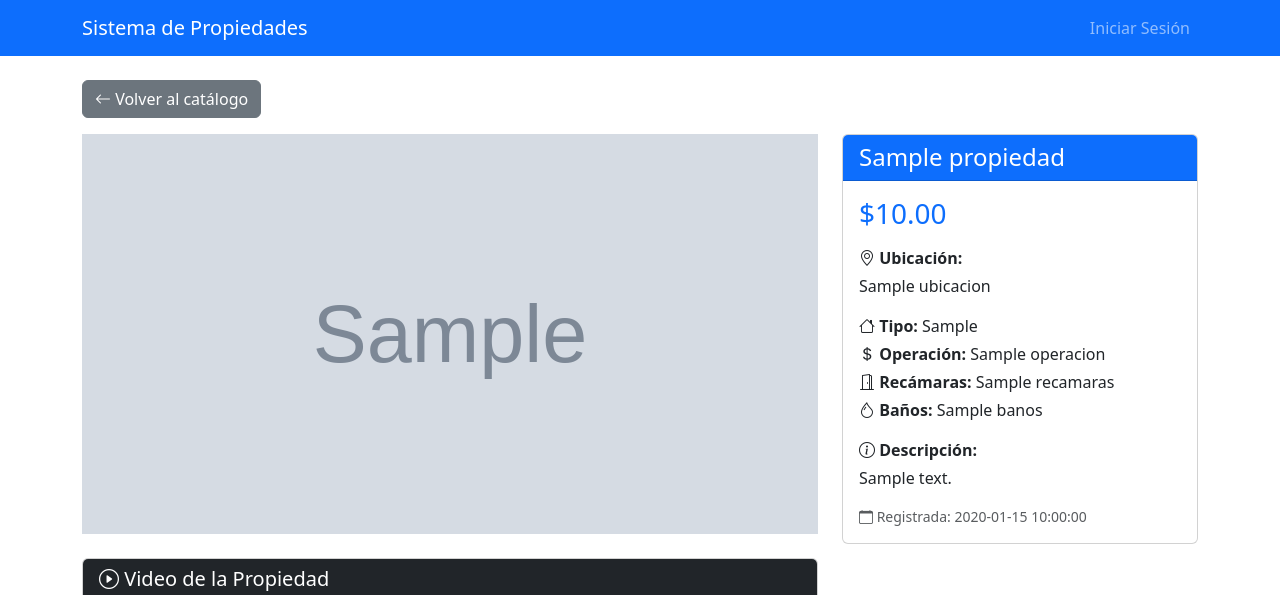
After one commit to Gipsonbienesraices/propiedades_app, a Flask app: template templates/ver_propiedad.html in a window 1280 px wide. The commit adds this page. Shown: the top 595 px of the page. Run offline with Flask 3, Linux system fonts and the light colour scheme; the template is opened without the code that fills it: most values are stand-ins (such as "Sample title", 1, 10 or a date in 2020); grey boxes marked "Sample" are stand-in pictures; some libraries are stand-ins or nearby versions.

Commit message:
Fix YouTube video display and add property details page

```diff
--- a/app.py
+++ b/app.py
@@ -134,6 +134,28 @@ def init_db():
 @app.route('/imagenes_propiedades/<filename>')
 def uploaded_file(filename):
     return send_from_directory(app.config['UPLOAD_FOLDER'], filename)
+
+@app.route('/propiedad/<int:propiedad_id>')
+def ver_propiedad(propiedad_id):
+    conn = get_db_connection()
+    cur = conn.cursor()
+    cur.execute('SELECT * FROM propiedades WHERE id = %s', (propiedad_id,))
+    propiedad = cur.fetchone()
+
+    if not propiedad:
+        flash('Propiedad no encontrada')
+        return redirect(url_for('index'))
+
+    # Obtener imágenes
+    cur.execute('SELECT ruta FROM imagenes WHERE propiedad_id = %s', (propiedad_id,))
+    imagenes = cur.fetchall()
+    cur.close()
+    conn.close()
+
+    prop_dict = dict(propiedad)
+    prop_dict['imagenes'] = [img['ruta'] for img in imagenes]
+
+    return render_template('ver_propiedad.html', propiedad=prop_dict)
 
 @app.route('/')
 def index():
--- /dev/null
+++ b/templates/ver_propiedad.html
@@ -0,0 +1,142 @@
+<!DOCTYPE html>
+<html lang="es">
+<head>
+    <meta charset="UTF-8">
+    <meta name="viewport" content="width=device-width, initial-scale=1.0">
+    <title>{{ propiedad.titulo }} - Sistema de Propiedades</title>
+    <link href="https://cdn.jsdelivr.net/npm/bootstrap@5.3.0/dist/css/bootstrap.min.css" rel="stylesheet">
+    <link rel="stylesheet" href="https://cdn.jsdelivr.net/npm/bootstrap-icons@1.11.0/font/bootstrap-icons.css">
+</head>
+<body>
+    <nav class="navbar navbar-expand-lg navbar-dark bg-primary">
+        <div class="container">
+            <a class="navbar-brand" href="{{ url_for('index') }}">Sistema de Propiedades</a>
+            <div class="navbar-nav ms-auto">
+                {% if current_user.is_authenticated %}
+                    <a class="nav-link" href="{{ url_for('registrar') }}">Registrar Nueva Propiedad</a>
+                    <a class="nav-link" href="{{ url_for('cambiar_password') }}">Cambiar Contraseña</a>
+                    <a class="nav-link" href="{{ url_for('logout') }}">Cerrar Sesión ({{ current_user.username }})</a>
+                {% else %}
+                    <a class="nav-link" href="{{ url_for('login') }}">Iniciar Sesión</a>
+                {% endif %}
+            </div>
+        </div>
+    </nav>
+
+    <div class="container mt-4">
+        <div class="row">
+            <div class="col-12">
+                <a href="{{ url_for('index') }}" class="btn btn-secondary mb-3">
+                    <i class="bi bi-arrow-left"></i> Volver al catálogo
+                </a>
+            </div>
+        </div>
+
+        <div class="row">
+            <div class="col-lg-8">
+                <!-- Galería de imágenes -->
+                {% if propiedad.imagenes %}
+                    <div id="propertyCarousel" class="carousel slide mb-4" data-bs-ride="carousel">
+                        <div class="carousel-inner">
+                            {% for imagen in propiedad.imagenes %}
+                                <div class="carousel-item {% if loop.first %}active{% endif %}">
+                                    <img src="{{ url_for('uploaded_file', filename=imagen) }}"
+                                         class="d-block w-100"
+                                         alt="Imagen de {{ propiedad.titulo }}"
+                                         style="height: 400px; object-fit: cover;">
+                                </div>
+                            {% endfor %}
+                        </div>
+                        {% if propiedad.imagenes|length > 1 %}
+                            <button class="carousel-control-prev" type="button" data-bs-target="#propertyCarousel" data-bs-slide="prev">
+                                <span class="carousel-control-prev-icon"></span>
+                            </button>
+                            <button class="carousel-control-next" type="button" data-bs-target="#propertyCarousel" data-bs-slide="next">
+                                <span class="carousel-control-next-icon"></span>
+                            </button>
+                        {% endif %}
+                    </div>
+                {% endif %}
+
+                <!-- Video de YouTube -->
+                {% if propiedad.youtube_url %}
+                    <div class="card mb-4">
+                        <div class="card-header bg-dark text-white">
+                            <h5 class="mb-0"><i class="bi bi-play-circle"></i> Video de la Propiedad</h5>
+                        </div>
+                        <div class="card-body p-0">
+                            <div class="ratio ratio-16x9">
+                                <iframe src="https://www.youtube.com/embed/{{ propiedad.youtube_url }}?rel=0"
+                                        title="Video de {{ propiedad.titulo }}"
+                                        allowfullscreen
+                                        style="border: none;"></iframe>
+                            </div>
+                            <div class="p-3">
+                                <a href="https://www.youtube.com/watch?v={{ propiedad.youtube_url }}"
+                                   target="_blank"
+                                   class="btn btn-danger">
+                                    <i class="bi bi-play-circle"></i> Ver en YouTube
+                                </a>
+                            </div>
+                        </div>
+                    </div>
+                {% endif %}
+            </div>
+
+            <div class="col-lg-4">
+                <div class="card">
+                    <div class="card-header bg-primary text-white">
+                        <h4 class="mb-0">{{ propiedad.titulo }}</h4>
+                    </div>
+                    <div class="card-body">
+                        <h3 class="text-primary mb-3">${{ "{:,.2f}".format(propiedad.precio) }}</h3>
+
+                        <div class="mb-3">
+                            <p class="mb-1"><strong><i class="bi bi-geo-alt"></i> Ubicación:</strong></p>
+                            <p>{{ propiedad.ubicacion }}</p>
+                        </div>
+
+                        <div class="mb-3">
+                            <p class="mb-1"><strong><i class="bi bi-house"></i> Tipo:</strong> {{ propiedad.tipo_propiedad }}</p>
+                            <p class="mb-1"><strong><i class="bi bi-currency-dollar"></i> Operación:</strong> {{ propiedad.operacion }}</p>
+                            {% if propiedad.recamaras is not none %}
+                                <p class="mb-1"><strong><i class="bi bi-door-open"></i> Recámaras:</strong> {{ propiedad.recamaras }}</p>
+                            {% endif %}
+                            {% if propiedad.banos is not none %}
+                                <p class="mb-1"><strong><i class="bi bi-droplet"></i> Baños:</strong> {{ propiedad.banos }}</p>
+                            {% endif %}
+                        </div>
+
+                        {% if propiedad.descripcion %}
+                            <div class="mb-3">
+                                <p class="mb-1"><strong><i class="bi bi-info-circle"></i> Descripción:</strong></p>
+                                <p>{{ propiedad.descripcion }}</p>
+                            </div>
+                        {% endif %}
+
+                        <div class="text-muted small">
+                            <p class="mb-0"><i class="bi bi-calendar"></i> Registrada: {{ propiedad.fecha_creacion }}</p>
+                        </div>
+
+                        {% if current_user.is_authenticated %}
+                            <hr>
+                            <div class="d-grid gap-2">
+                                <a href="{{ url_for('editar', propiedad_id=propiedad.id) }}" class="btn btn-primary">
+                                    <i class="bi bi-pencil"></i> Editar Propiedad
+                                </a>
+                                <form action="{{ url_for('eliminar', propiedad_id=propiedad.id) }}" method="POST">
+                                    <button type="submit" class="btn btn-danger w-100" onclick="return confirm('¿Estás seguro de eliminar esta propiedad?')">
+                                        <i class="bi bi-trash"></i> Eliminar Propiedad
+                                    </button>
+                                </form>
+                            </div>
+                        {% endif %}
+                    </div>
+                </div>
+            </div>
+        </div>
+    </div>
+
+    <script src="https://cdn.jsdelivr.net/npm/bootstrap@5.3.0/dist/js/bootstrap.bundle.min.js"></script>
+</body>
+</html>
```
Also changed, not shown: templates/index.html (+26 -6 lines), 1 other file.
